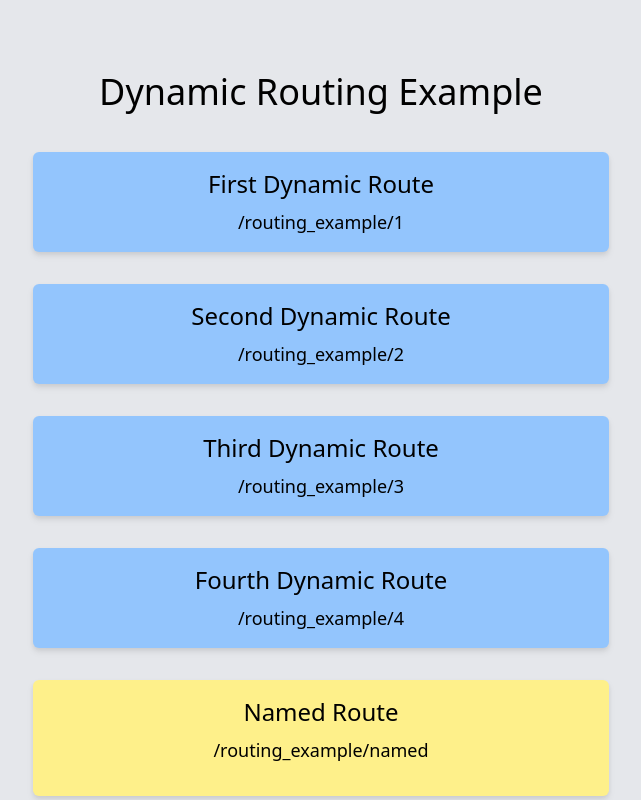
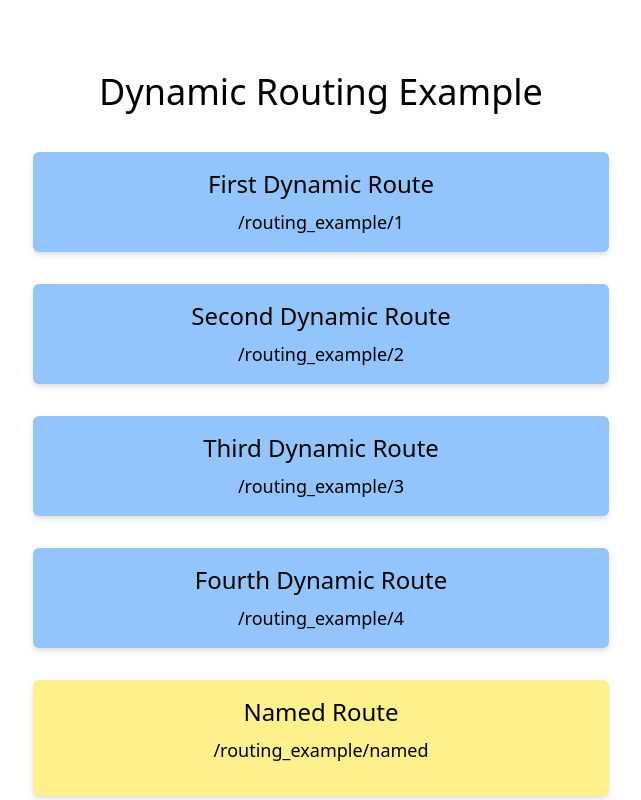
Before and after one commit to YTyler/pokedex, a Next.js app: page /routing_example in a window 1280 px wide. Shown: the whole page, without its empty margins (319-960 px from the left). Built offline with nearby package versions, Linux system fonts and the light colour scheme.

Commit message:
edit background

```diff
--- a/components/Layout.jsx
+++ b/components/Layout.jsx
@@ -2,7 +2,7 @@ import Head from 'next/head'
 
 export default function Layout({ title, children }) {
   return (
-    <div className="bg-gray-200">
+    <>
       <Head>
         <title>{title}</title>
         <link rel="icon" href="/favicon.ico" />
@@ -10,6 +10,6 @@ export default function Layout({ title, children }) {
       <main className="container mx-auto min-h-screen max-w-xl pt-8">
         {children}
       </main>
-    </div>
+    </>
   )
 }
```
